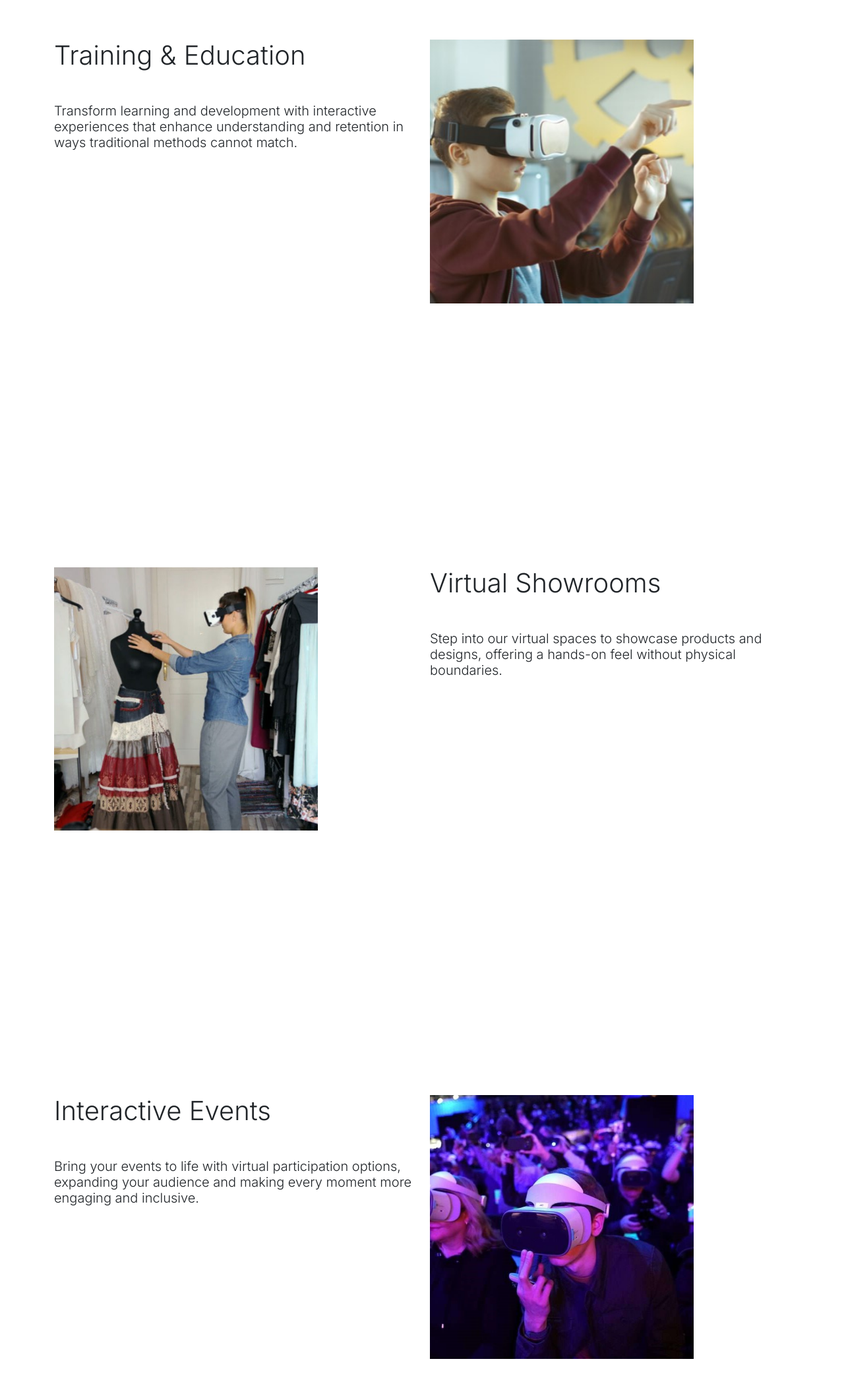
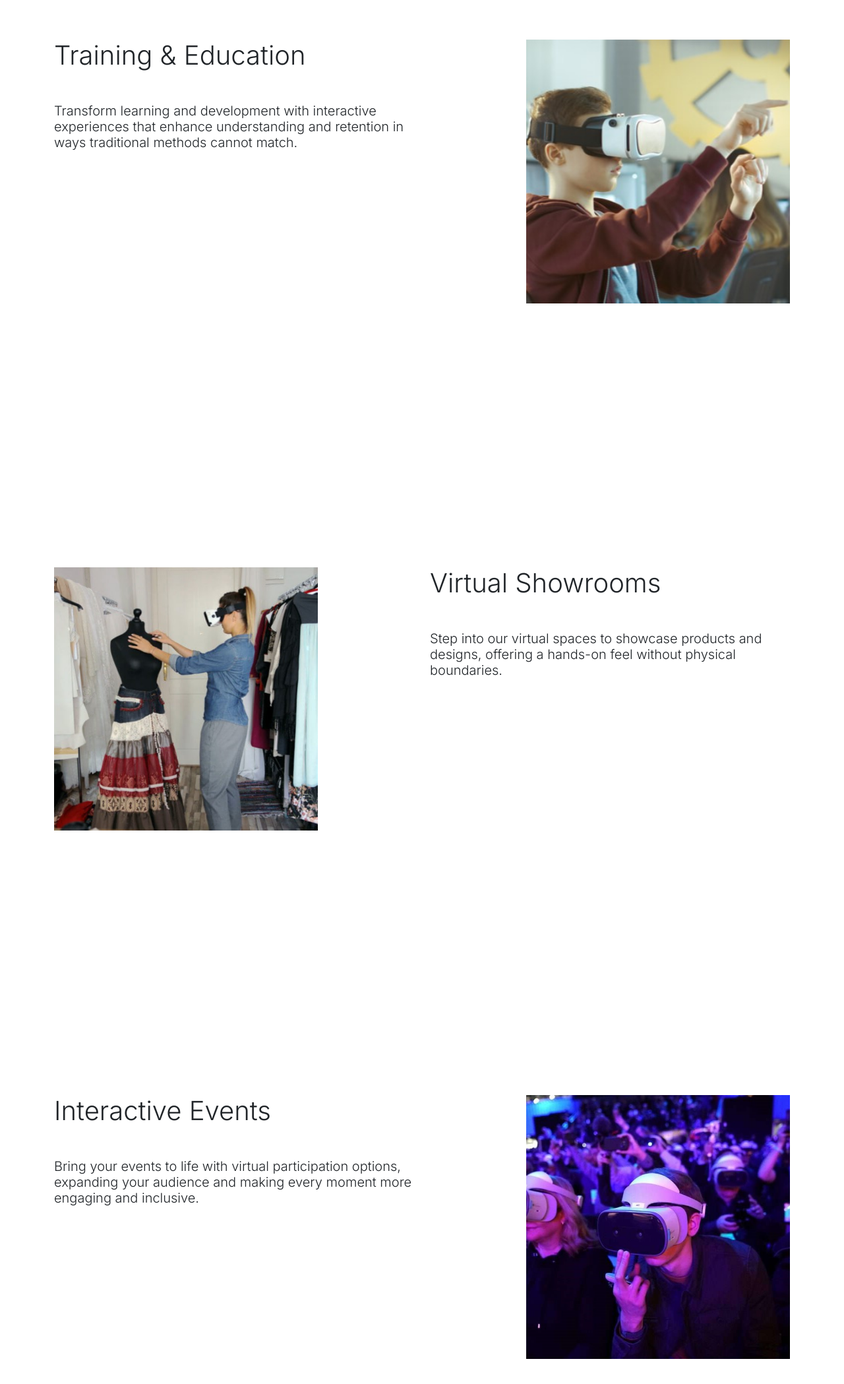
Before and after one commit to Exe-lk/exelk-client, a Next.js app: page /pages/services/arvrmr in a window 1280 px wide. Shown: the part 1600-3698 px from the top of the page at 66% size. Built offline with nearby package versions, Linux system fonts and the light colour scheme.

Commit message:
Update2 23/3/2024

```diff
--- a/src/components/service-profile/service-profile.jsx
+++ b/src/components/service-profile/service-profile.jsx
@@ -34,7 +34,7 @@ export default function ServiceProfile({Title,Description,Title2,Description2,Im
                         <h6 className={'lead mt-5'}>{Description3}</h6>
                     </div>
                     <div className={'col-lg-6 col-xl-6 col-xxl-6 d-none d-md-block'}>
-                        <img className={'img-fluid'} src={ImgSrc3} width={'400px'} height={'400px'}/>
+                        <img className={'img-fluid float-end'} src={ImgSrc3} width={'400px'} height={'400px'}/>
                     </div>
                 </div>
                 <div className={'row vh-100'}>
@@ -55,7 +55,7 @@ export default function ServiceProfile({Title,Description,Title2,Description2,Im
                         <h6 className={'lead mt-5'}>{Description5}</h6>
                     </div>
                     <div className={'col-lg-6 col-xl-6 col-xxl-6 d-none d-md-block'}>
-                        <img className={'img-fluid'} src={ImgSrc5} width={'400px'} height={'400px'}/>
+                        <img className={'img-fluid float-end'} src={ImgSrc5} width={'400px'} height={'400px'}/>
                     </div>
                 </div>
             </div>
```
